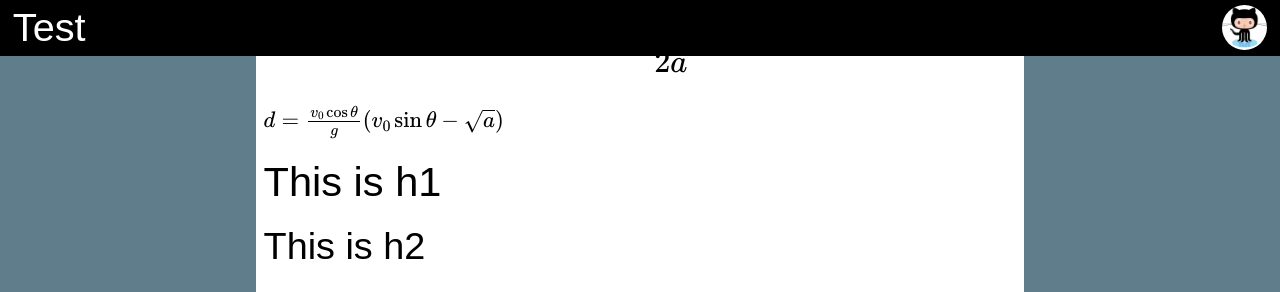
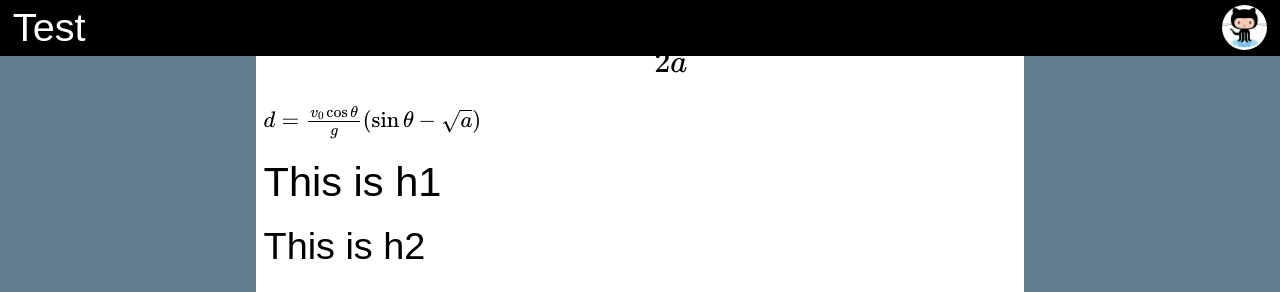
Before and after one commit to wenyuzhao/wenyuzhao.github.io, a Jekyll site: the page built from _posts/2015-01-03-02-07-test.md, in a window 1280 px wide and 900 px high. Shown: the part 171-463 px from the top of the window. Built offline with Jekyll 4.4.1, drawn with Linux system fonts in a browser that asks for light colours; Markdown is read by kramdown in place of the engine named in the settings; formulas are drawn with MathJax 3; comment, search, counter and statistics services are not loaded.

Commit message:
Update 2015-01-03-02-07-test.md

```diff
--- a/_posts/2015-01-03-02-07-test.md
+++ b/_posts/2015-01-03-02-07-test.md
@@ -9,7 +9,7 @@
 
 $$x=\frac{-b\pm\sqrt{b^2-4ac}}{2a}$$
 
-\\(d=\frac{v_0\cos{\theta}}{g}(v_0\sin{\theta}-\sqrt{a})\\)
+\\(d=\frac{v_0\cos{\theta}}{g}(\sin{\theta}-\sqrt{a})\\)
 
 #This is h1
 ##This is h2
```
